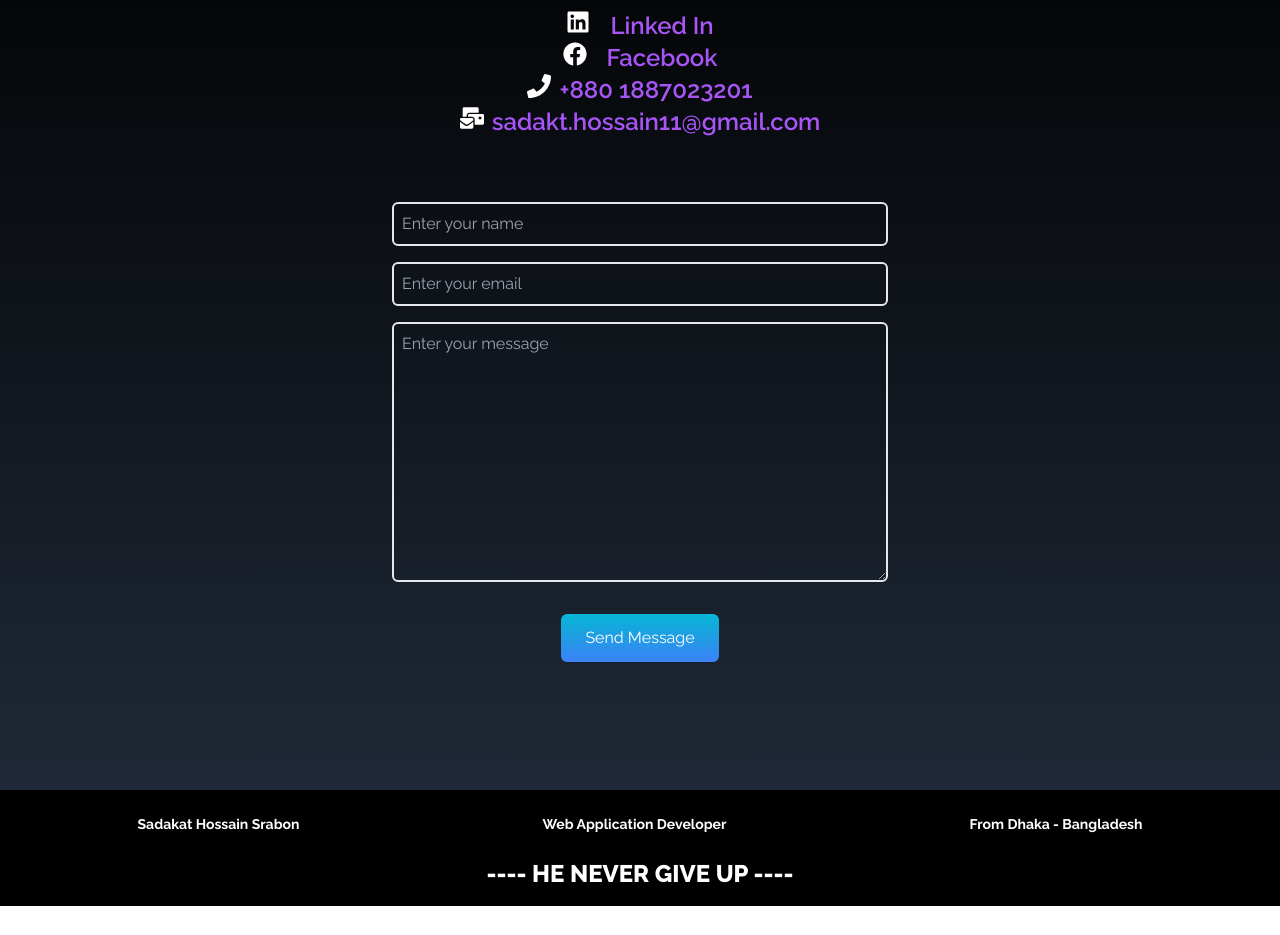
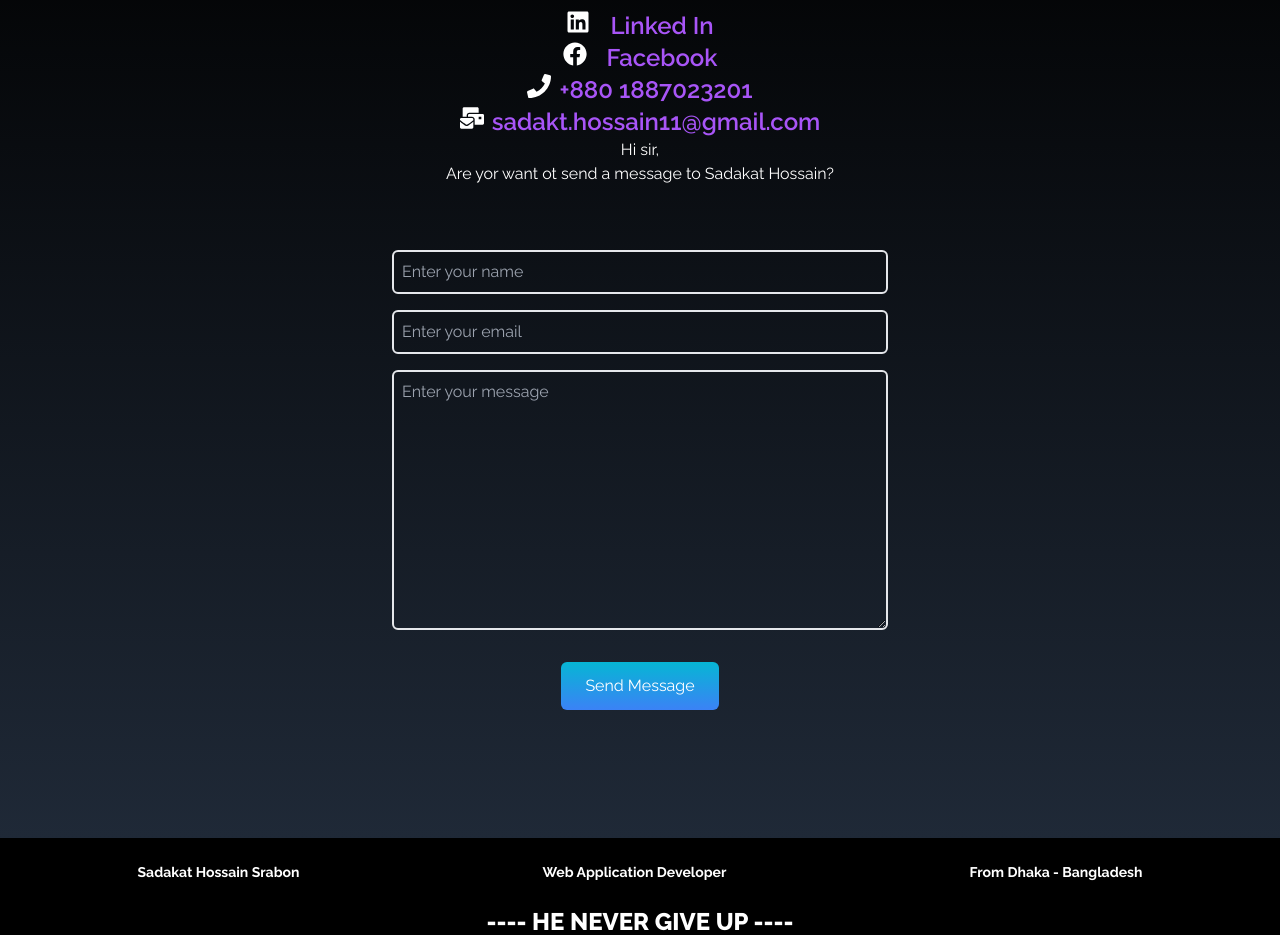
Before and after one commit to devSadakat/Personal_Portfolio, a React (Vite) app: page / in a window 1280 px wide. Shown: the part 3280-4215 px from the top of the page. Before the commit the page ends 4186 px from the top, so only its background shows below. Built offline with nearby package versions, Linux system fonts and the light colour scheme.

Commit message:
Added extra section in Contact section

```diff
--- a/src/components/Contact.jsx
+++ b/src/components/Contact.jsx
@@ -54,6 +54,10 @@ const Contact = () => {
 
         {/* Messaging Form */}
         <div>
+          <div>
+            <h2>Hi sir,</h2>
+            <p>Are yor want ot send a message to Sadakat Hossain? </p>
+          </div>
           <div className=" flex justify-center my-16 items-center">
             <form
               // onSubmit={handleSubmit}
```
